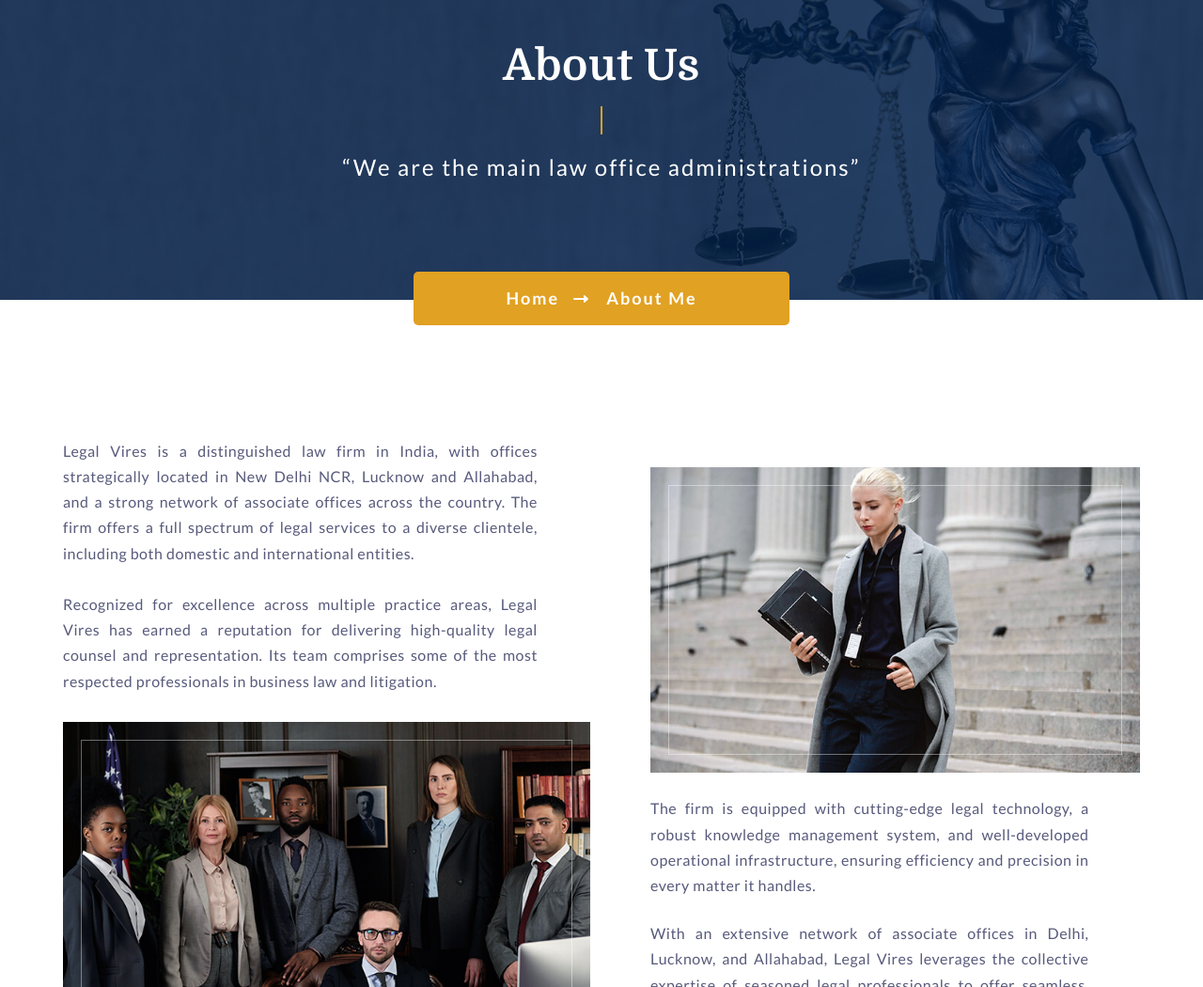
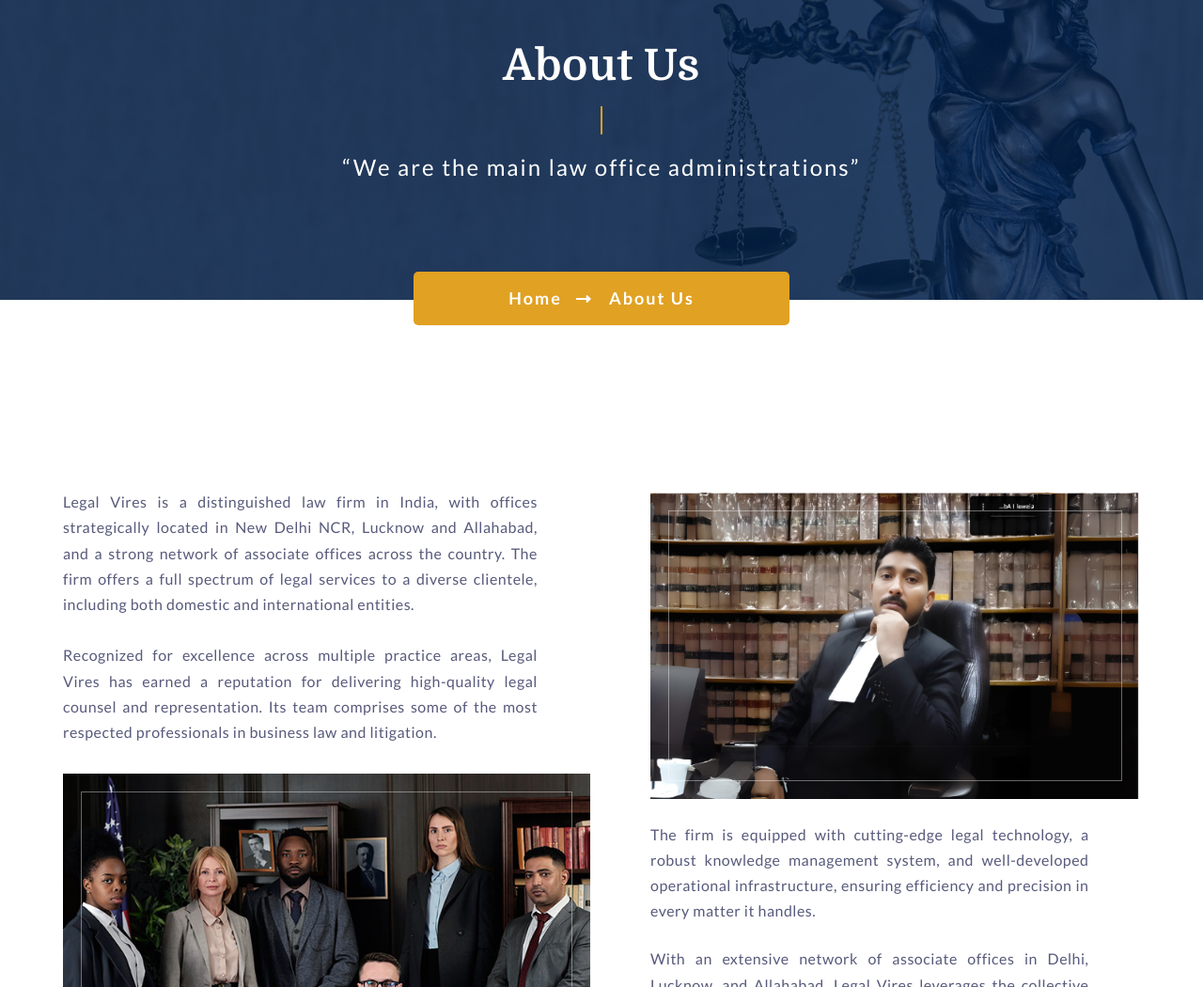
Before and after one commit to shashankns60/lawfirm, a plain HTML site: page about.html in a window 1280 px wide. Shown: the part 160-1210 px from the top of the page at 94% size. Drawn offline with Linux system fonts and the light colour scheme.

```diff
--- a/about.html
+++ b/about.html
@@ -237,7 +237,7 @@
                         <div class="breadcrumb">
                             <ul>
                                 <li><a href="index.html">Home</a></li>
-                                <li><a href="index.html">About Me</a></li>
+                                <li><a href="index.html">About Us</a></li>
                             </ul>
                         </div>
                     </div>
@@ -260,7 +260,7 @@
                                     <p class="fst-italic w-90">Lawyer is worth much more than I paid. Lawyer did exactly
                                         what you said it does. I could probably go into sales for you.</p>
                                     <h6 class="small text-capitalize m-0">- Marion Shepard</h6>
-                                </div> -->
+                                </div> --><br><br>
                                 <p class="mb-0 w-90 " style="text-align: justify;">Legal Vires is a distinguished law
                                     firm in India, with offices
                                     strategically located in New Delhi NCR, Lucknow and Allahabad, and a strong network
@@ -287,7 +287,7 @@
                             <div class="row">
                                 <div class="col-lg-12 mb-1-9">
                                     <div class="aboutus-img">
-                                        <img src="img/content/about-08.jpg" alt="...">
+                                        <img src="img/content/about-008.png" alt="...">
                                     </div>
                                 </div>
                             </div>
```
Also changed, not shown: index.html (+1 -1 lines), img/content/about-007.jpg (added), img/content/about-008.png (added).
